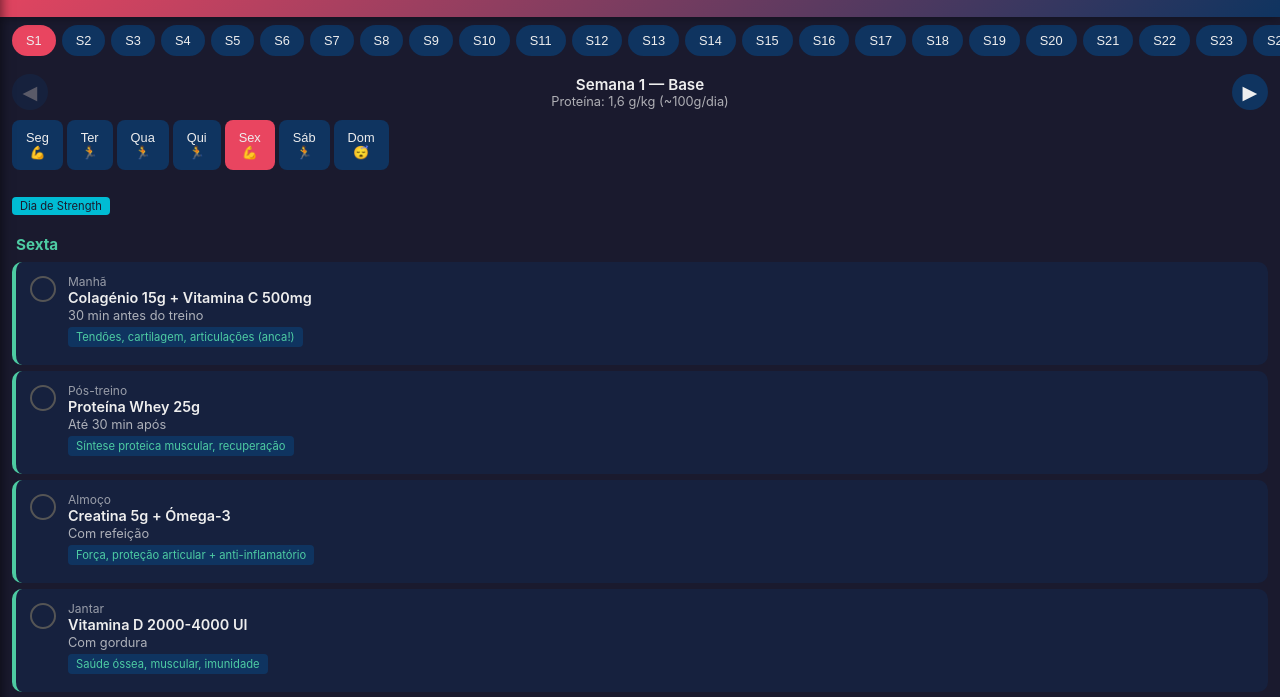
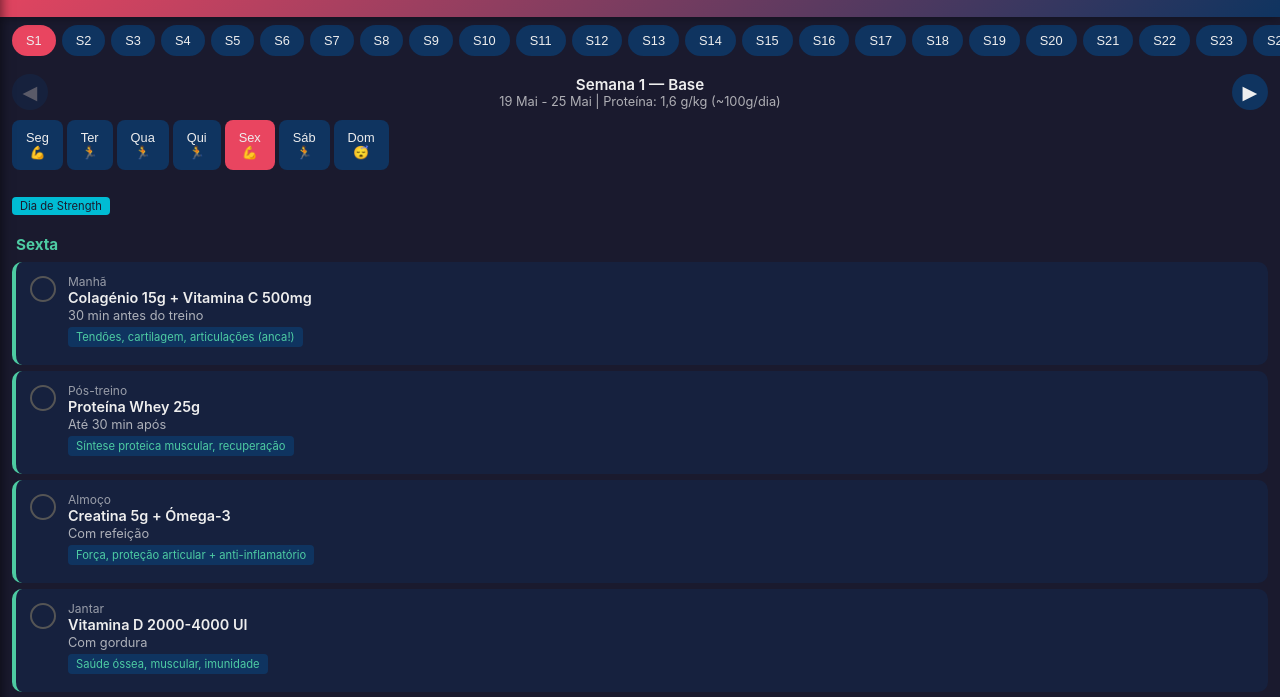
Before and after one commit to DiogoMts/maratona-porto-2026, a plain HTML site: page suplementos.html in a window 1280 px wide. Shown: the part 51-748 px from the top of the page. Drawn offline with Linux system fonts and the light colour scheme.

Commit message:
Show week dates in supplements page nav

```diff
--- a/suplementos.html
+++ b/suplementos.html
@@ -228,10 +228,21 @@ function renderWeekChips() {
   }, 50);
 }
 
+function getWeekDates(weekIdx) {
+  const start = new Date(PLAN_START);
+  start.setDate(start.getDate() + weekIdx * 7);
+  const end = new Date(start);
+  end.setDate(end.getDate() + 6);
+  const months = ['Jan','Fev','Mar','Abr','Mai','Jun','Jul','Ago','Set','Out','Nov','Dez'];
+  const startStr = `${start.getDate()} ${months[start.getMonth()]}`;
+  const endStr = `${end.getDate()} ${months[end.getMonth()]}`;
+  return `${startStr} - ${endStr}`;
+}
+
 function renderWeekNav() {
   const phase = getPhase(currentWeek);
   document.getElementById('weekTitle').textContent = `Semana ${currentWeek+1} — ${phase.name}`;
-  document.getElementById('weekMeta').textContent = `Proteína: ${phase.protein}`;
+  document.getElementById('weekMeta').textContent = `${getWeekDates(currentWeek)} | Proteína: ${phase.protein}`;
   document.getElementById('prevBtn').disabled = currentWeek === 0;
   document.getElementById('nextBtn').disabled = currentWeek === 24;
 }
```
